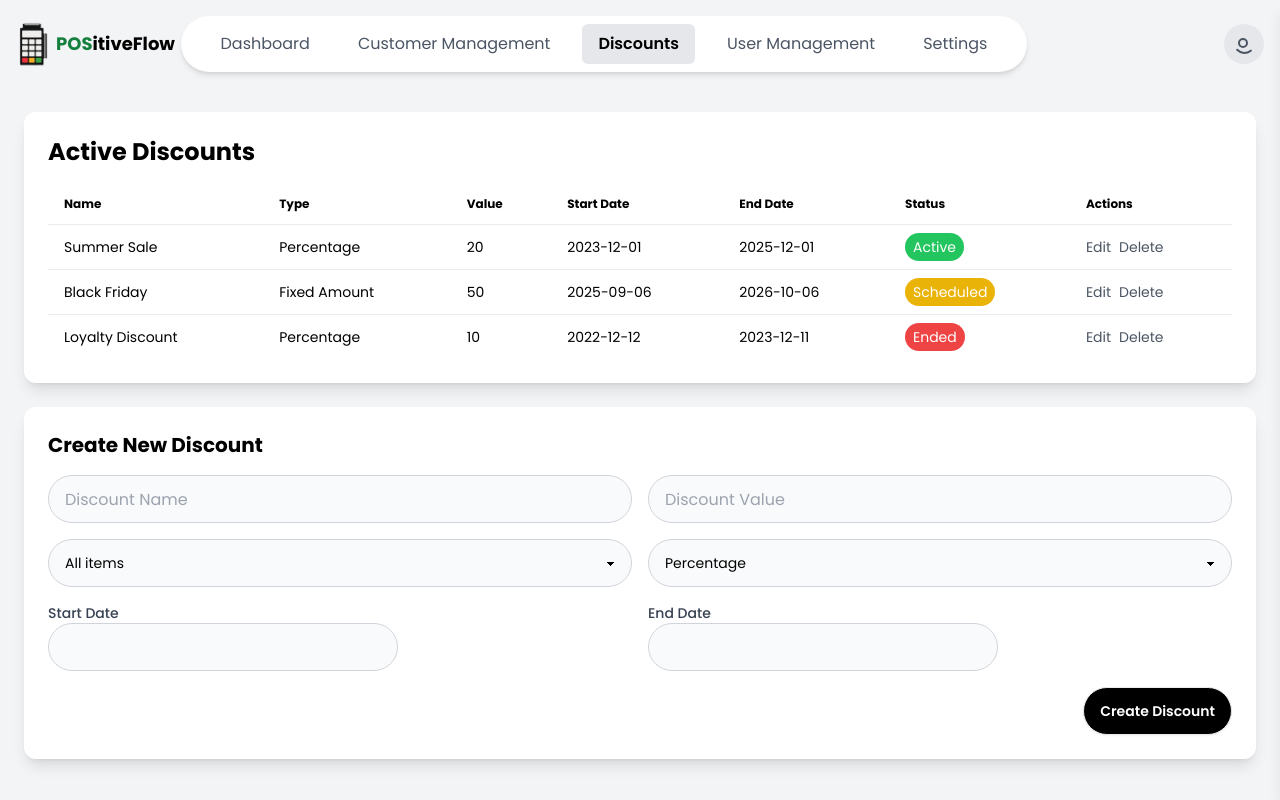
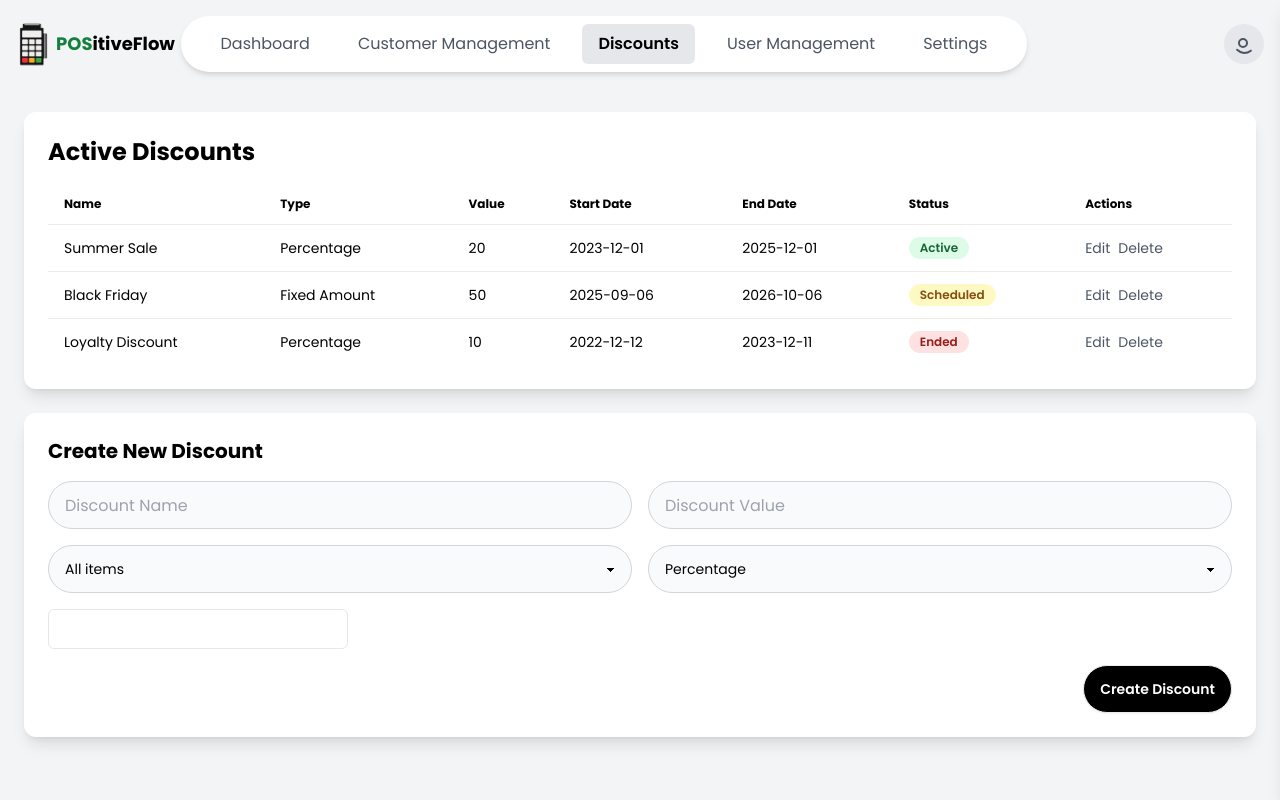
Before and after one commit to mo-alkubaish/POSitiveflow, a Next.js app in the folder frontend/: page /admin/discounts in a window 1280 px wide. Built offline with nearby package versions, Linux system fonts and the light colour scheme.

Commit message:
edit phonenumbers, and datepickers

```diff
--- a/frontend/app/admin/dashboard/SalesTrend.tsx
+++ /dev/null
@@ -1,56 +0,0 @@
-"use client"
-
-import { Bar, BarChart, CartesianGrid, XAxis } from "recharts"
-
-import {
-  ChartConfig,
-  ChartContainer,
-  ChartTooltip,
-  ChartTooltipContent,
-} from "@/components/ui/chart"
-
-
-
-interface DataTrend {
-    name: string;
-    sold: number;
-    revenue: number;
-}
-interface SalesTrendProps {
-
-    products: DataTrend[];
-
-}
-const chartConfig = {
-  sold: {
-    label: "Units Sold",
-    color: "#2563eb",
-  },
-  sevenue: {
-    label: "Revenue in SAR",
-    color: "#60a5fa",
-  }
-
-} satisfies ChartConfig
-
-const SalesTrend: React.FC<SalesTrendProps> = ({ products }) => {
-  return (
-    <ChartContainer config={chartConfig} className="min-h-[200px] w-full">
-    <BarChart accessibilityLayer data={products}>
-      <CartesianGrid vertical={false} />
-      <XAxis
-        dataKey="name"
-        tickLine={false}
-        tickMargin={10}
-        axisLine={false}
-        tickFormatter={(value) => value}
-      />
-      <ChartTooltip content={<ChartTooltipContent />} />
-      <Bar dataKey="sold" fill="var(--color-sold)" radius={4} />
-      <Bar dataKey="revenue" fill="var(--color-revenue)" radius={4} />
-
-    </BarChart>
-  </ChartContainer>
-  )
-}
-export default SalesTrend;
--- a/frontend/app/admin/discounts/DiscountForm.tsx
+++ b/frontend/app/admin/discounts/DiscountForm.tsx
@@ -15,17 +15,23 @@
 
 
 import React, { useState, useEffect } from "react";
-import DatePicker from "react-datepicker";
+import { DatePickerWithRange } from "../../components/DateRangePicker"
+import { addDays } from "date-fns";
 import "react-datepicker/dist/react-datepicker.css";
 import { determineStatus } from "./discountUtils";
 import { motion, AnimatePresence } from "framer-motion";
+import { DateRange } from "react-day-picker";
 
+const today = new Date();
 export const DiscountForm = ({ addDiscount }) => {
   const [discountName, setDiscountName] = useState('');
   const [discountType, setDiscountType] = useState('Percentage');
   const [discountValue, setDiscountValue] = useState('');
-  const [startDate, setStartDate] = useState(null);
-  const [endDate, setEndDate] = useState(null);
+
+  const [dateRange, setDateRange] = useState<DateRange | undefined>({
+    from: today,
+    to: addDays(today, 7)
+  });
   const [applyTo, setApplyTo] = useState('All items');
   const [isValueError, setIsValueError] = useState(false);
 
@@ -49,12 +55,12 @@ export const DiscountForm = ({ addDiscount }) => {
   };
 
   const handleSubmit = () => {
-    if (new Date(endDate) < new Date(startDate)) {
-      alert("End Date cannot be before Start Date.");
+    if (!dateRange.from || !dateRange.to || dateRange.to < dateRange.from) {
+      alert("Please select valid date range.");
       return;
     }
 
-    if (!discountName || !discountValue || !startDate || !endDate || isValueError) {
+    if (!discountName || !discountValue || isValueError) {
       alert('Please fill in all fields correctly.');
       return;
     }
@@ -63,9 +69,9 @@ export const DiscountForm = ({ addDiscount }) => {
       name: discountName,
       type: discountType,
       value: discountValue,
-      startDate: startDate.toISOString().substring(0, 10),
-      endDate: endDate.toISOString().substring(0, 10),
-      status: determineStatus(new Date(startDate), new Date(endDate))
+      startDate: dateRange.from.toISOString().substring(0, 10),
+      endDate: dateRange.to.toISOString().substring(0, 10),
+      status: determineStatus(dateRange.from, dateRange.to)
     };
 
     addDiscount(newDiscount);
@@ -77,8 +83,10 @@ export const DiscountForm = ({ addDiscount }) => {
     setDiscountName('');
     setDiscountType('Percentage');
     setDiscountValue('');
-    setStartDate(null);
-    setEndDate(null);
+    setDateRange({
+      from: new Date(),
+      to: addDays(new Date(), 7)
+    });
     setApplyTo('All items');
     setIsValueError(false);
   };
@@ -149,23 +157,11 @@ export const DiscountForm = ({ addDiscount }) => {
             <option value="Percentage">Percentage</option>
             <option value="Fixed Amount">Fixed Amount</option>
           </select>
-          <div>
-            <label htmlFor="startDate" className="block text-sm font-medium text-gray-700">Start Date</label>
-            <DatePicker
-              selected={startDate}
-              onChange={date => setStartDate(date)}
-              className="input input-bordered w-full border-gray-300 bg-gray-50 text-black"
-              dateFormat="yyyy-MM-dd"
-            />
-          </div>
-          <div>
-            <label htmlFor="endDate" className="block text-sm font-medium text-gray-700">End Date</label>
-            <DatePicker
-              selected={endDate}
-              onChange={date => setEndDate(date)}
-              className="input input-bordered w-full border-gray-300 bg-gray-50 text-black"
-              dateFormat="yyyy-MM-dd"
-              minDate={startDate}
+          <div className="col-span-2">
+            <DatePickerWithRange
+              date={dateRange}
+              setDate={setDateRange}
+              minDate={new Date()}
             />
           </div>
         </div>
--- a/frontend/app/admin/discounts/DiscountList.tsx
+++ b/frontend/app/admin/discounts/DiscountList.tsx
@@ -20,6 +20,7 @@ import React, { useState } from "react";
 import { motion, AnimatePresence } from "framer-motion";
 import EditDiscountModal from "./EditDiscountModal";
 import DeleteModal from "./DeleteModal";
+import { Badge } from "@/components/ui/badge"
 
 export const DiscountList = ({ discounts, updateDiscount, deleteDiscount }) => {
   const [isEditModalOpen, setIsEditModalOpen] = useState(false);
@@ -96,17 +97,18 @@ export const DiscountList = ({ discounts, updateDiscount, deleteDiscount }) => {
                     <td>{discount.startDate}</td>
                     <td>{discount.endDate}</td>
                     <td>
-                      <span
-                        className={`px-2 py-1 rounded-full text-white ${
+                    <Badge
+                        variant="secondary"
+                        className={
                           discount.status === "Active"
-                            ? "bg-green-500"
+                            ? "bg-green-100 text-green-800"
                             : discount.status === "Scheduled"
-                            ? "bg-yellow-500"
-                            : "bg-red-500"
-                        }`}
+                            ? "bg-yellow-100 text-yellow-800"
+                            : "bg-red-100 text-red-800"
+                        }
                       >
                         {discount.status}
-                      </span>
+                      </Badge>
                     </td>
                     <td>
                       <button
--- a/frontend/app/admin/user-management/AddUserModal.tsx
+++ b/frontend/app/admin/user-management/AddUserModal.tsx
@@ -46,9 +46,23 @@ const AddUserModal: React.FC<AddUserModalProps> = ({ isOpen, onClose, onSave })
   };
 
   const validateEmail = (email: string) => {
-    const emailRegex = /^[^\s@]+@[^\s@]+\.[^\s@]+$/;
-    return emailRegex.test(email);
+    if (!email || email.trim() === '') {
+      return false;
+    }
+
+    // Check length
+    if (email.length > 254) {
+      return false
+    }
+
+    const emailRegex = /^(?:[a-z0-9!#$%&'*+/=?^_`{|}~-]+(?:\.[a-z0-9!#$%&'*+/=?^_`{|}~-]+)*|"(?:[\x01-\x08\x0b\x0c\x0e-\x1f\x21\x23-\x5b\x5d-\x7f]|\\[\x01-\x09\x0b\x0c\x0e-\x7f])*")@(?:(?:[a-z0-9](?:[a-z0-9-]*[a-z0-9])?\.)+[a-z0-9](?:[a-z0-9-]*[a-z0-9])?|\[(?:(?:25[0-5]|2[0-4][0-9]|[01]?[0-9][0-9]?)\.){3}(?:25[0-5]|2[0-4][0-9]|[01]?[0-9][0-9]?|[a-z0-9-]*[a-z0-9]:(?:[\x01-\x08\x0b\x0c\x0e-\x1f\x21-\x5a\x53-\x7f]|\\[\x01-\x09\x0b\x0c\x0e-\x7f])+)\])$/i;
+
+    if (!emailRegex.test(email)) {
+      return false
+    }
+    return true;
   };
+
 
   const handleSubmit = () => {
     let isValid = true;
--- a/frontend/app/admin/dashboard/DateRangePicker.tsx
+++ b/frontend/app/components/DateRangePicker.tsx
@@ -1,8 +1,8 @@
 "use client"
 
 import * as React from "react"
-import {  format } from "date-fns"
-import { CalendarIcon, ChevronRight, ChevronLeft } from "lucide-react"
+import { format } from "date-fns"
+import { CalendarIcon } from "lucide-react"
 import { DateRange } from "react-day-picker"
 
 import { cn } from "@/lib/utils"
@@ -14,13 +14,18 @@ import {
   PopoverTrigger,
 } from "@/components/ui/popover"
 
+const today = new Date()
 export function DatePickerWithRange({
   date,
   setDate,
+  minDate,
+  maxDate,
   className,
 }: {
   date: DateRange | undefined,
   setDate: React.Dispatch<React.SetStateAction<DateRange | undefined>>,
+  minDate?: Date,
+  maxDate?: Date,
 } & React.HTMLAttributes<HTMLDivElement>) {
   return (
     <div className={cn("grid gap-2", className)}>
@@ -30,12 +35,12 @@ export function DatePickerWithRange({
             id="date"
             variant={"outline"}
             className={cn(
-              "w-[300px] justify-start text-left font-normal",
-              "bg-black text-white border-[#f4f4f5]",
-              !date && "text-white/60"
+              "w-[300px] justify-start text-left font-normal text-white",
+              !date && "text-muted-foreground",
+              "hover:bg-gray-300"
             )}
           >
-            <CalendarIcon className="mr-2 h-4 w-4" />
+            <CalendarIcon />
             {date?.from ? (
               date.to ? (
                 <>
@@ -50,7 +55,7 @@ export function DatePickerWithRange({
             )}
           </Button>
         </PopoverTrigger>
-        <PopoverContent className="w-auto p-0 bg-white text-black border-[#f4f4f5]" align="start">
+        <PopoverContent className="w-auto p-0 bg-white" align="start">
           <Calendar
             initialFocus
             mode="range"
@@ -58,7 +63,10 @@ export function DatePickerWithRange({
             selected={date}
             onSelect={setDate}
             numberOfMonths={2}
-            className="rounded-md border-[#f4f4f5]"
+            disabled={{
+              before: minDate,
+              after: maxDate,
+            }}
             classNames={{
               months: "flex flex-col sm:flex-row space-y-4 sm:space-x-4 sm:space-y-0",
               month: "space-y-4",
@@ -66,8 +74,8 @@ export function DatePickerWithRange({
               caption_label: "text-sm font-medium",
               nav: "space-x-1 flex items-center",
               nav_button: "h-7 w-7 bg-transparent p-0 opacity-50 hover:opacity-100 text-black",
-              nav_button_previous: "absolute left-1 text-black",
-              nav_button_next: "absolute right-1 text-black",
+              nav_button_previous: "absolute left-1 text-black", // Change color here
+              nav_button_next: "absolute right-1 text-black", // Change color here
               table: "w-full border-collapse space-y-1",
               head_row: "flex",
               head_cell: "text-black rounded-md w-9 font-normal text-[0.8rem]",
```
Also changed, not shown: frontend/app/admin/customer-management/AddCustomerModal.tsx (+54 -5 lines), frontend/app/admin/dashboard/page.tsx (+17 -18 lines). Lines whose indentation alone changed are shown as unchanged.
